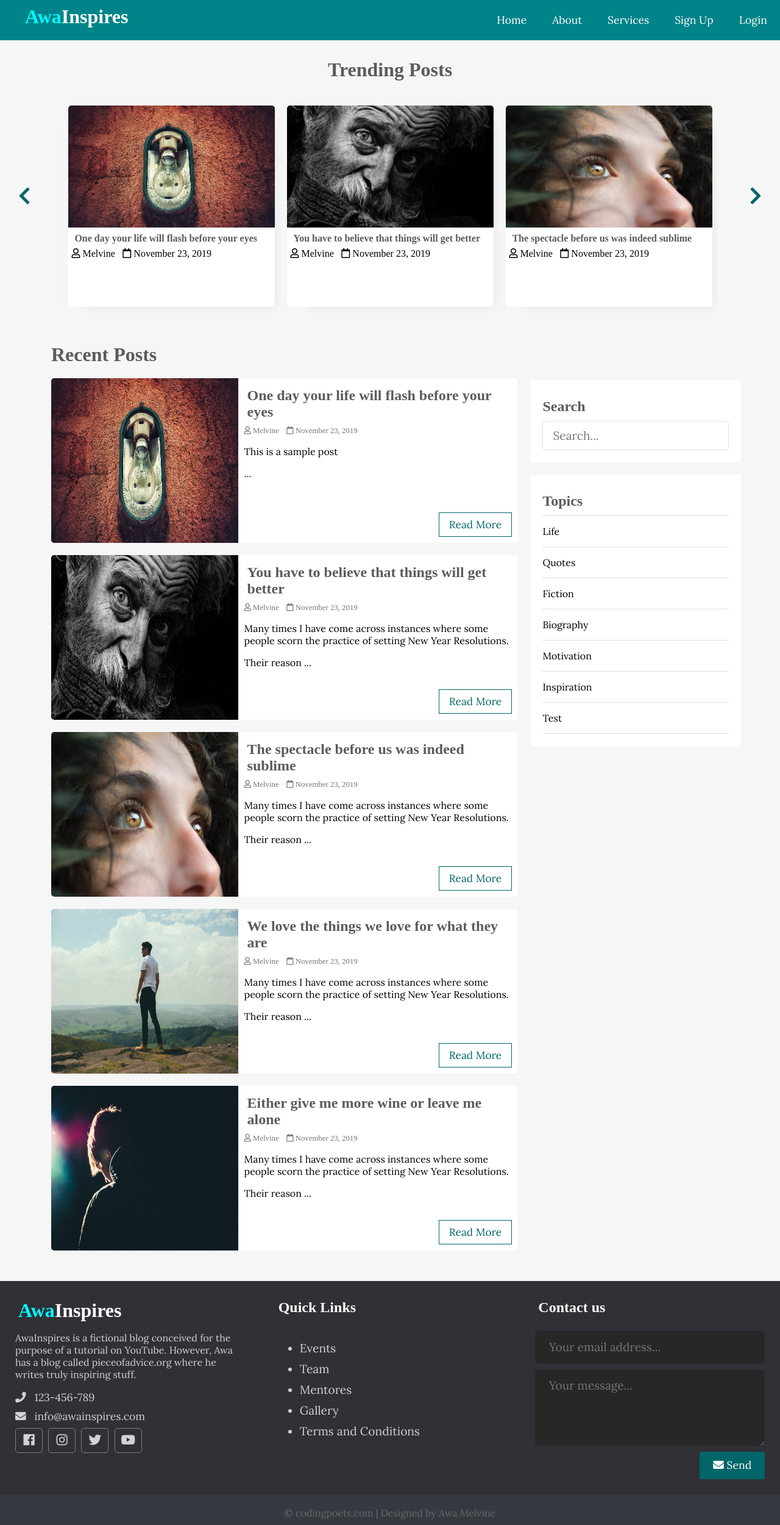
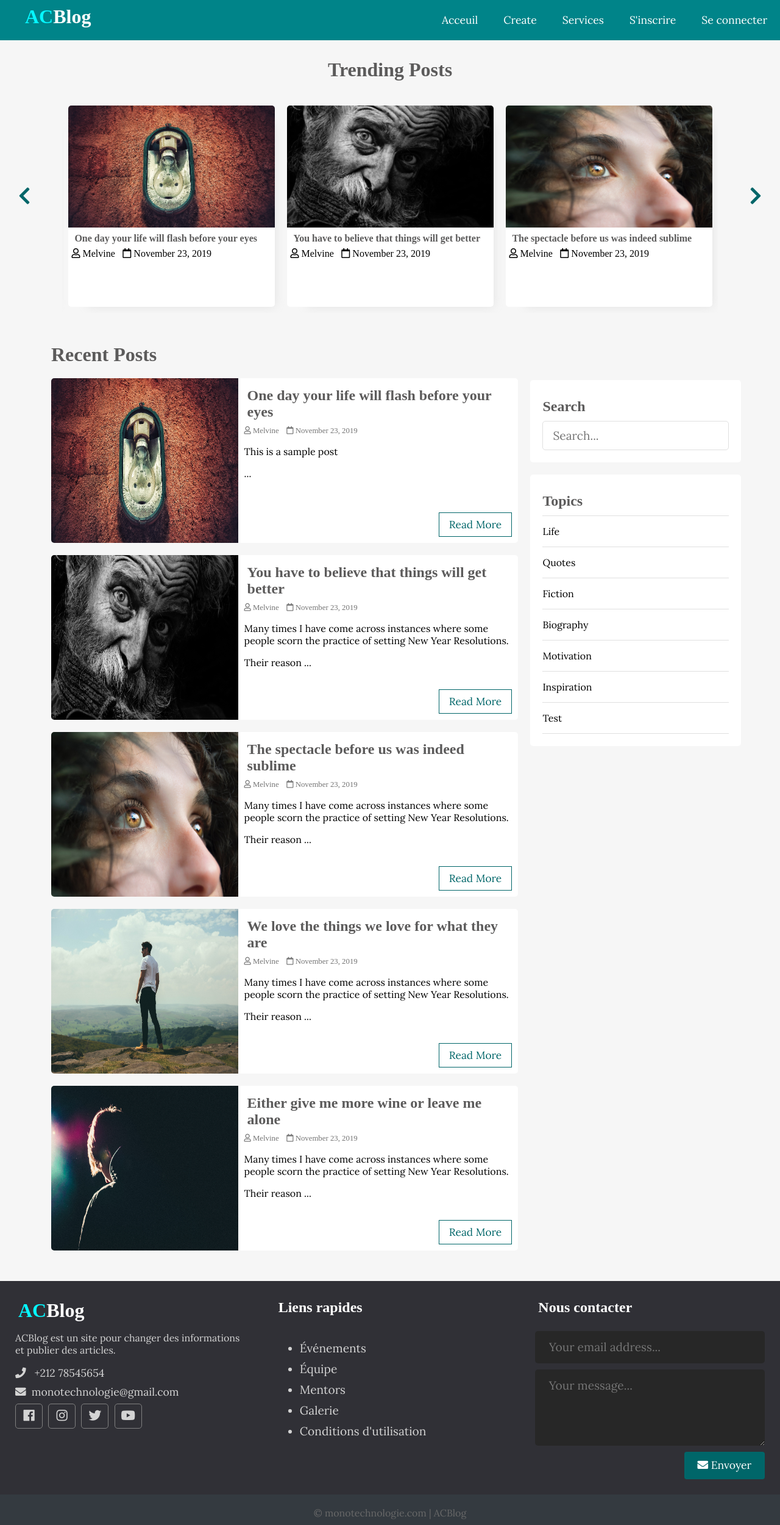
Before and after one commit to mouadchahid1/blogger, a PHP site: page /blog/ in a window 1280 px wide. Shown: the whole page at 61% size. Run offline with PHP 8.4, Linux system fonts and the light colour scheme; data comes from the database, SQL or seed files in the repository; both versions use the stored data as it was after the commit; some web fonts are replaced.

Commit message:
second commit

```diff
--- a/admin/posts/index.php
+++ b/admin/posts/index.php
@@ -66,8 +66,8 @@ adminOnly();
                                     <td><?php echo $key + 1; ?></td>
                                     <td><?php echo $post['title'] ?></td>
                                     <td>Awa</td>
-                                    <td><a href="edit.php?id=<?php echo $post['id']; ?>" class="edit">edit</a></td>
-                                    <td><a href="edit.php?delete_id=<?php echo $post['id']; ?>" class="delete">delete</a></td>
+                                    <td><a href="edit.php?id=<?php echo $post['id']; ?>" class="edit">Modifier</a></td>
+                                    <td><a href="edit.php?delete_id=<?php echo $post['id']; ?>" class="delete">Supprimer</a></td>
 
                                     <?php if ($post['published']): ?>
                                         <td><a href="edit.php?published=0&p_id=<?php echo $post['id'] ?>" class="unpublish">unpublish</a></td>
--- a/app/includes/adminHeader.php
+++ b/app/includes/adminHeader.php
@@ -1,6 +1,6 @@
 <header>
     <a class="logo" href="<?php echo BASE_URL . '/index.php'; ?>">
-        <h1 class="logo-text"><span>Awa</span>Inspires</h1>
+        <h1 class="logo-text"><span>Awa</span>Inspire</h1>
     </a>
     <i class="fa fa-bars menu-toggle"></i>
     <ul class="nav">
@@ -12,7 +12,7 @@
                     <i class="fa fa-chevron-down" style="font-size: .8em;"></i>
                 </a>
                 <ul>
-                    <li><a href="<?php echo BASE_URL . '/logout.php'; ?>" class="logout">Logout</a></li>
+                    <li><a href="<?php echo BASE_URL . '/logout.php'; ?>" class="logout">Déconnexion</a></li>
                 </ul>
             </li>
         <?php endif; ?>
--- a/app/includes/adminSidebar.php
+++ b/app/includes/adminSidebar.php
@@ -1,7 +1,7 @@
 <div class="left-sidebar">
     <ul>
-        <li><a href="<?php echo BASE_URL . '/admin/posts/index.php'; ?>">Manage Posts</a></li>
-        <li><a href="<?php echo BASE_URL . '/admin/users/index.php'; ?>">Manage Users</a></li>
-        <li><a href="<?php echo BASE_URL . '/admin/topics/index.php'; ?>">Manage Topics</a></li>
+        <li><a href="<?php echo BASE_URL . '/admin/posts/index.php'; ?>">Gérer les publications</a></li>
+        <li><a href="<?php echo BASE_URL . '/admin/users/index.php'; ?>">Gérer les utilisateurs</a></li>
+        <li><a href="<?php echo BASE_URL . '/admin/topics/index.php'; ?>">Gérer les sujets</a></li>
     </ul>
 </div>
--- a/app/includes/footer.php
+++ b/app/includes/footer.php
@@ -3,14 +3,13 @@
     <div class="footer-content">
 
       <div class="footer-section about">
-        <h1 class="logo-text"><span>Awa</span>Inspires</h1>
+        <h1 class="logo-text"><span>AC</span>Blog</h1>
         <p>
-          AwaInspires is a fictional blog conceived for the purpose of a tutorial on YouTube.
-          However, Awa has a blog called pieceofadvice.org where he writes truly inspiring stuff.
+        ACBlog est un site pour changer des informations et publier des articles.
         </p>
         <div class="contact">
-          <span><i class="fas fa-phone"></i> &nbsp; 123-456-789</span>
-          <span><i class="fas fa-envelope"></i> &nbsp; info@awainspires.com</span>
+          <span><i class="fas fa-phone"></i> &nbsp; +212 78545654</span>
+          <span><i class="fas fa-envelope"></i> &nbsp;monotechnologie@gmail.com</span>
         </div>
         <div class="socials">
           <a href="#"><i class="fab fa-facebook"></i></a>
@@ -21,36 +20,36 @@
       </div>
 
       <div class="footer-section links">
-        <h2>Quick Links</h2>
+        <h2>Liens rapides</h2>
         <br>
         <ul>
           <a href="#">
-            <li>Events</li>
+            <li>Événements</li>
           </a>
           <a href="#">
-            <li>Team</li>
+            <li>Équipe</li>
           </a>
           <a href="#">
-            <li>Mentores</li>
+            <li>Mentors</li>
           </a>
           <a href="#">
-            <li>Gallery</li>
+            <li>Galerie</li>
           </a>
           <a href="#">
-            <li>Terms and Conditions</li>
+            <li>Conditions d'utilisation</li>
           </a>
         </ul>
       </div>
 
       <div class="footer-section contact-form">
-        <h2>Contact us</h2>
+        <h2>Nous contacter</h2>
         <br>
         <form action="index.html" method="post">
           <input type="email" name="email" class="text-input contact-input" placeholder="Your email address...">
           <textarea rows="4" name="message" class="text-input contact-input" placeholder="Your message..."></textarea>
           <button type="submit" class="btn btn-big contact-btn">
             <i class="fas fa-envelope"></i>
-            Send
+            Envoyer
           </button>
         </form>
       </div>
@@ -58,7 +57,7 @@
     </div>
 
     <div class="footer-bottom">
-      &copy; codingpoets.com | Designed by Awa Melvine
+      &copy; monotechnologie.com | ACBlog
     </div>
   </div>
   <!-- // footer -->
--- a/app/includes/header.php
+++ b/app/includes/header.php
@@ -1,11 +1,11 @@
 <header>
     <a href="<?php echo BASE_URL . '/index.php' ?>" class="logo">
-      <h1 class="logo-text"><span>Awa</span>Inspires</h1>
+      <h1 class="logo-text"><span>AC</span>Blog</h1>
     </a>
     <i class="fa fa-bars menu-toggle"></i>
     <ul class="nav">
-      <li><a href="<?php echo BASE_URL . '/index.php' ?>">Home</a></li>
-      <li><a href="#">About</a></li>
+      <li><a href="<?php echo BASE_URL . '/index.php' ?>">Acceuil</a></li>
+      <li><a href="#">Create</a></li>
       <li><a href="#">Services</a></li>
 
       <?php if (isset($_SESSION['id'])): ?>
@@ -17,14 +17,14 @@
           </a>
           <ul>
             <?php if($_SESSION['admin']): ?>
-              <li><a href="<?php echo BASE_URL . '/admin/dashboard.php' ?>">Dashboard</a></li>
+              <li><a href="<?php echo BASE_URL . '/admin/dashboard.php' ?>">Tableau de bord</a></li>
             <?php endif; ?>
-            <li><a href="<?php echo BASE_URL . '/logout.php' ?>" class="logout">Logout</a></li>
+            <li><a href="<?php echo BASE_URL . '/logout.php' ?>" class="logout">Déconnexion</a></li>
           </ul>
         </li>
       <?php else: ?>
-        <li><a href="<?php echo BASE_URL . '/register.php' ?>">Sign Up</a></li>
-        <li><a href="<?php echo BASE_URL . '/login.php' ?>">Login</a></li>
+        <li><a href="<?php echo BASE_URL . '/register.php' ?>">S'inscrire</a></li>
+        <li><a href="<?php echo BASE_URL . '/login.php' ?>">Se connecter</a></li>
       <?php endif; ?>
     </ul>
 </header>
```
Also changed, not shown: blog.sql (+8 -0 lines), login.php (+6 -6 lines), register.php (+6 -6 lines), assets/images/1682622591_Capture d’écran 2023-03-11 220118.png (added).
